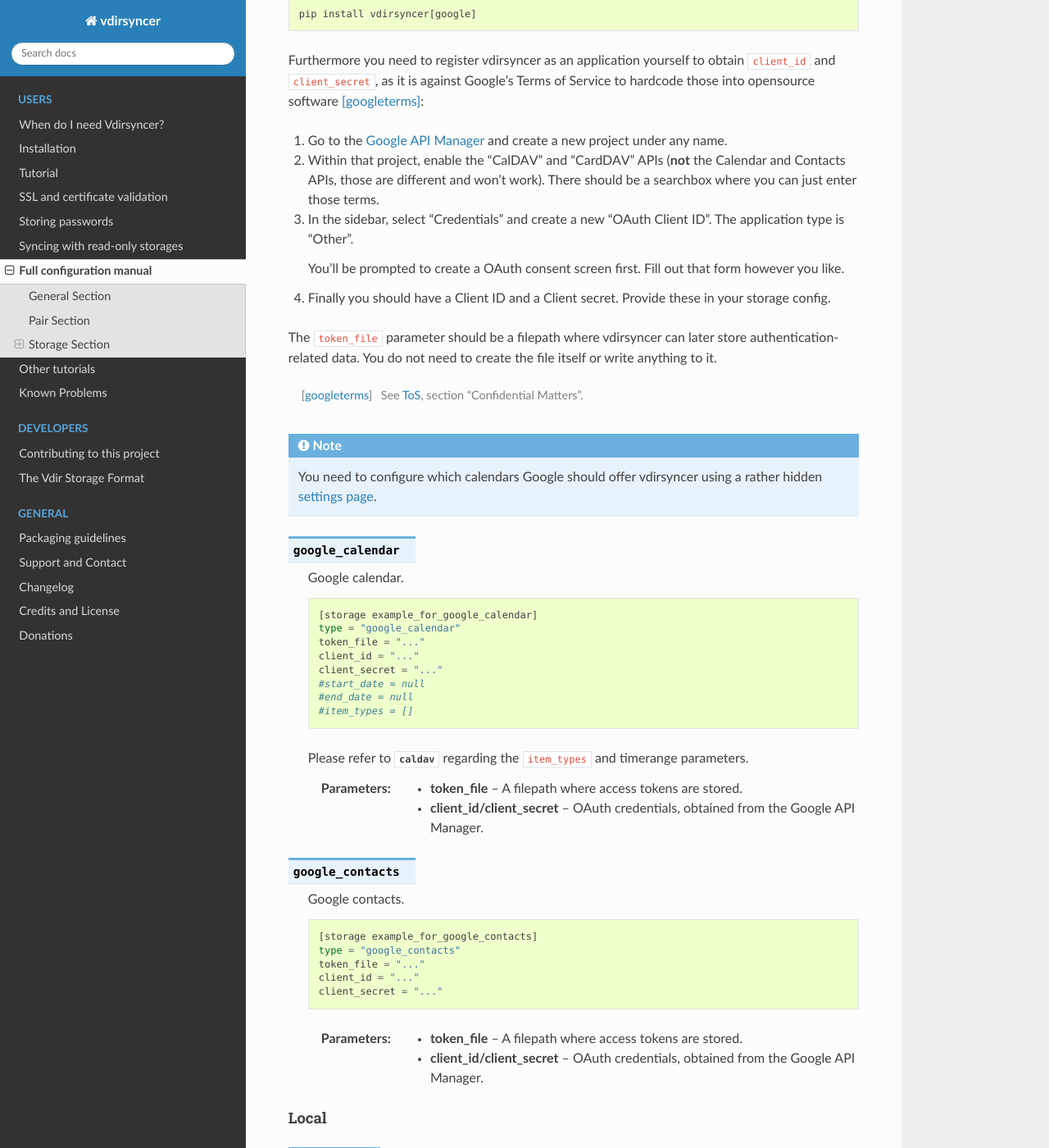
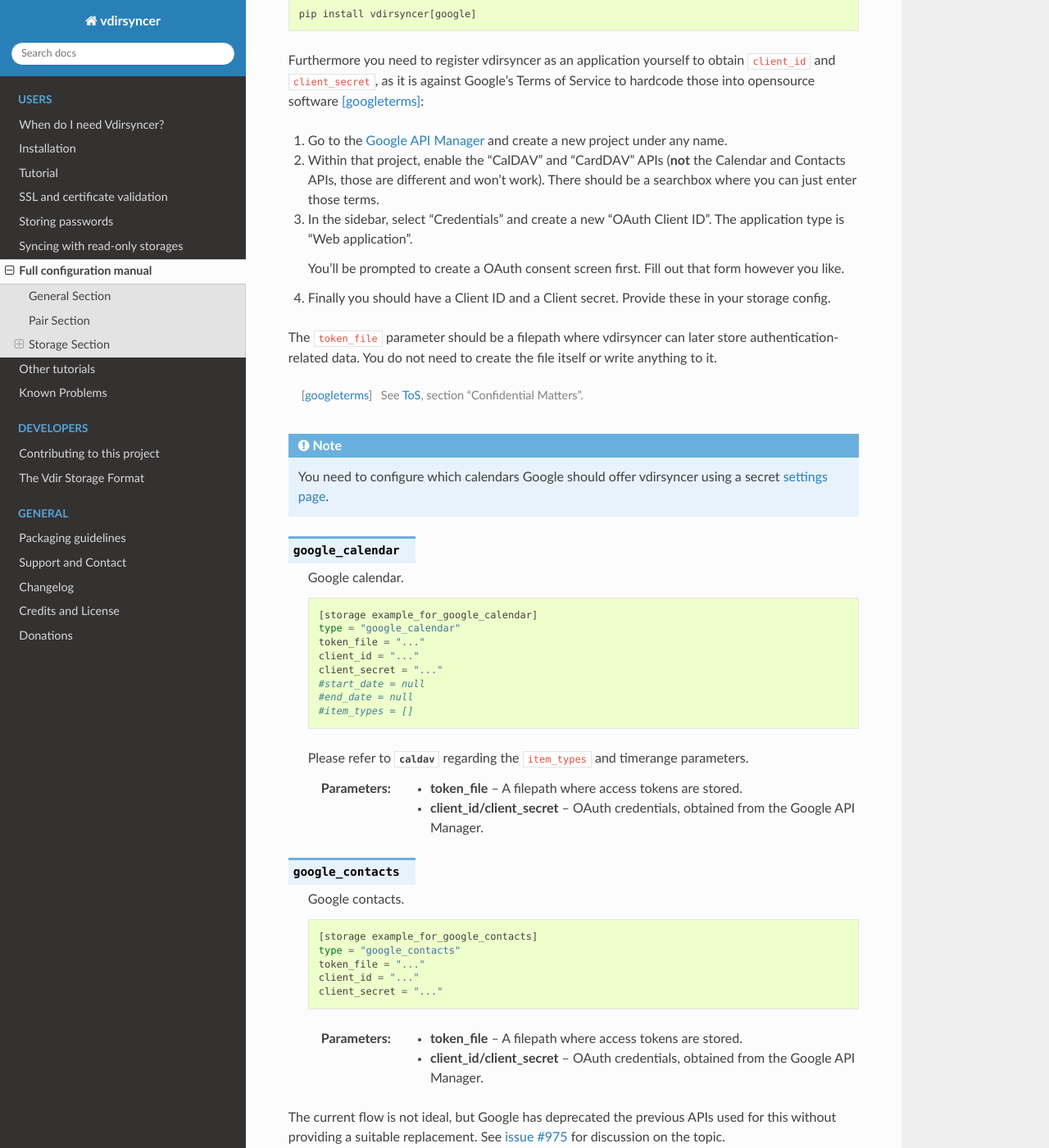
Before and after one commit to pimutils/vdirsyncer, a Sphinx documentation site: the page built from docs/config.rst, in a window 1280 px wide and 1400 px high, scrolled down 5030 px. Shown: the whole window at 82% size. Built offline with Sphinx 7.4.7 and the Read the Docs theme 2.0.0, drawn with Linux system fonts in a browser that asks for light colours.

Commit message:
Update docs for Google storages
References: https://github.com/pimutils/vdirsyncer/pull/985
References: https://github.com/pimutils/vdirsyncer/issues/975
Closes: https://github.com/pimutils/vdirsyncer/issues/1028
Closes: https://github.com/pimutils/vdirsyncer/issues/808

```diff
--- a/CHANGELOG.rst
+++ b/CHANGELOG.rst
@@ -14,6 +14,8 @@
 
 - Fixed crash when operating on Google Contacts. :gh:`994`
 - The ``HTTP_PROXY`` and ``HTTPS_PROXY`` are now respected. :gh:`1031`
+- Instructions for integrating with Google CalDav/CardDav have changed.
+  Applications now need to be registered as "Web Application". :gh:`975`
 - Various documentation updates.
 
 Version 0.19.0
--- a/docs/config.rst
+++ b/docs/config.rst
@@ -287,7 +287,7 @@
    be a searchbox where you can just enter those terms.
 
 3. In the sidebar, select "Credentials" and create a new "OAuth Client ID". The
-   application type is "Other".
+   application type is "Web application".
 
    You'll be prompted to create a OAuth consent screen first. Fill out that
    form however you like.
@@ -305,7 +305,7 @@
 .. note::
 
     You need to configure which calendars Google should offer vdirsyncer using
-    a rather hidden `settings page
+    a secret `settings page
     <https://calendar.google.com/calendar/syncselect>`_.
 
 .. storage:: google_calendar
@@ -344,6 +344,10 @@
    :param token_file: A filepath where access tokens are stored.
    :param client_id/client_secret: OAuth credentials, obtained from the Google
                                    API Manager.
+
+The current flow is not ideal, but Google has deprecated the previous APIs used
+for this without providing a suitable replacement. See :gh:`975` for discussion
+on the topic.
 
 Local
 +++++
```
